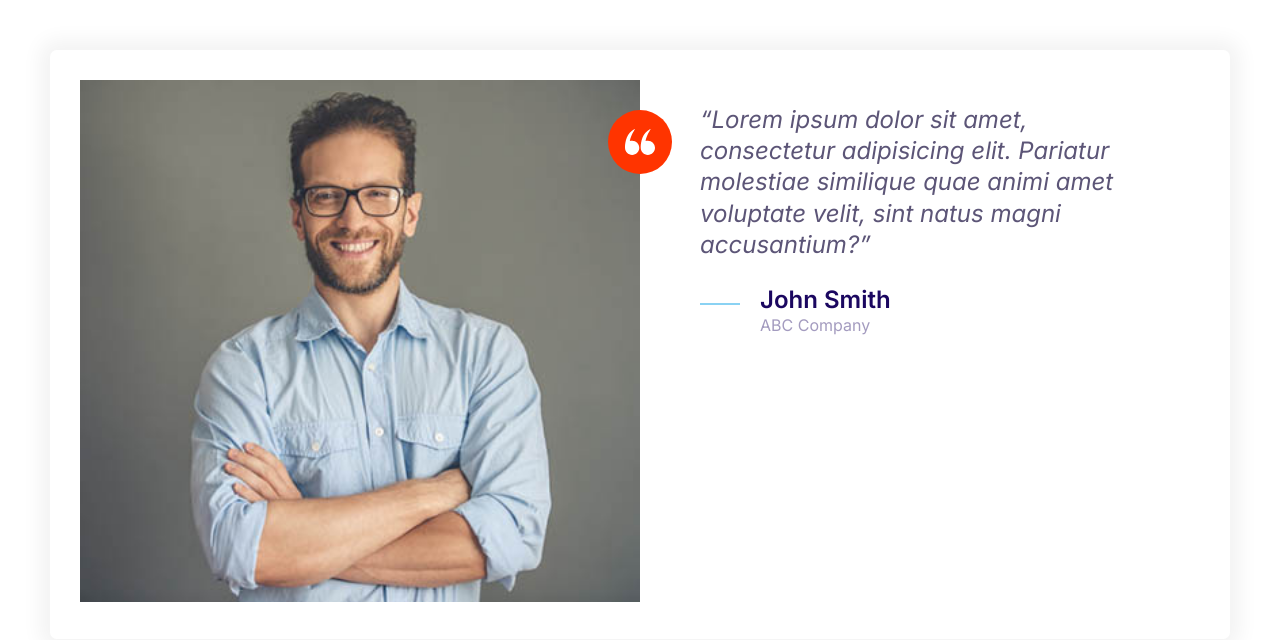
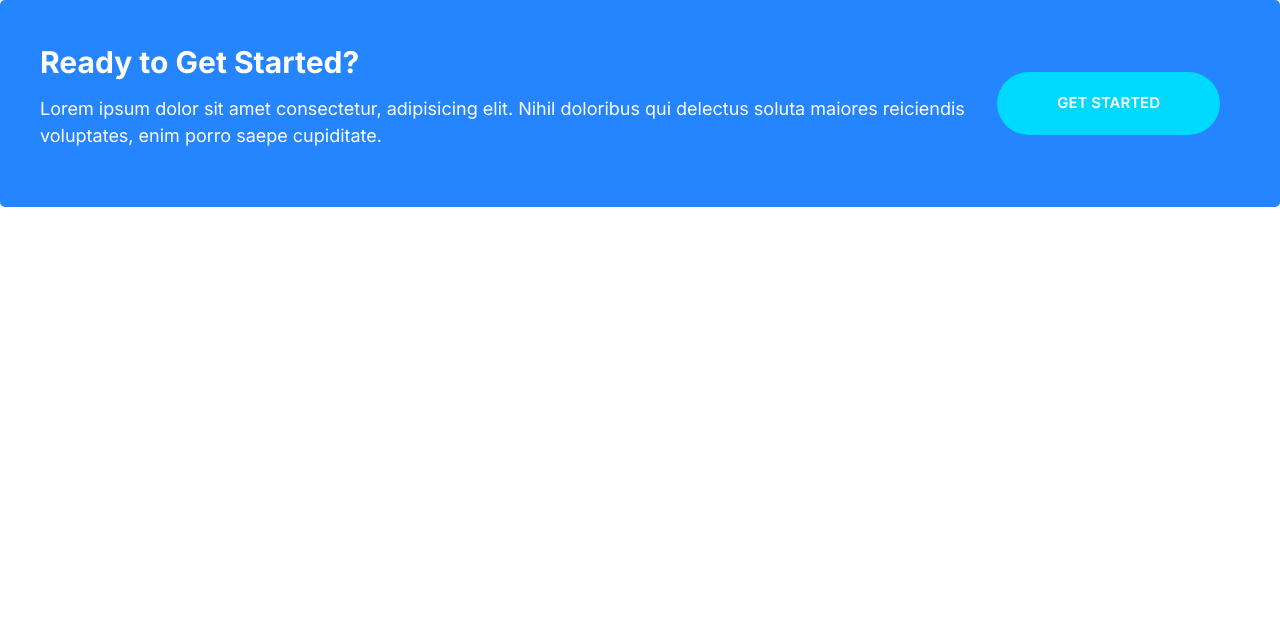
Before and after one commit to marcobgh/moshify, a plain HTML site: page index.html in a window 1280 px wide. Drawn offline with Linux system fonts and the light colour scheme.

Commit message:
Building the callout component

```diff
--- a/css/styles.css
+++ b/css/styles.css
@@ -244,6 +244,11 @@ a {
 .btn--outline:hover {
     background: var(--color-headings);
     color: #fff;
+}
+
+.btn--long {
+    padding-left: 6rem;
+    padding-right: 6rem;
 }
 
 .btn--block {
@@ -502,3 +507,45 @@ a {
         margin-left: 6rem;
     }
 }
+
+/* Callouts */
+
+.callout {
+    padding: 4rem;
+    border-radius: 5px;
+}
+
+.callout__content {
+    text-align: center;
+}
+
+.callout--primary {
+    background: var(--color-primary);
+    color: #fff;
+}
+
+.callout--heading {
+    color: #fff;
+    margin-top: 0;
+    font-size: 3rem;
+}
+
+.callout .btn {
+    align-self: center;
+    justify-self: center;
+}
+
+@media screen and (min-width: 768px) {
+    .callout .grid--1x2 {
+        grid-template-columns: 1fr auto;
+    }
+
+    .callout__content {
+        text-align: left;
+    }
+
+    .callout .btn {
+        justify-self: start;
+        margin: 0 2rem
+    }
+}
--- a/index.html
+++ b/index.html
@@ -10,33 +10,14 @@
     <link rel="stylesheet" href="css/normalize.css">
     <link rel="stylesheet" href="css/styles.css">
 </head>
-<body style="padding: 5rem;">
-    <div class="card testimonial">
+<body>
+    <div class="callout callout--primary">
         <div class="grid grid--1x2">
-            <div class="testimonial__image">
-                <img src="images/testimonial.jpg" alt="Happy smiling costumer">
-                <span class="icon-container icon-container--accent">
-                    <svg class="icon icon--white icon--small">
-                        <use xlink:href="images/sprite.svg#quotes"></use>
-                    </svg>
-                </span>
+            <div class="callout__content">
+                <h2 class="callout--heading">Ready to Get Started?</h2>
+                <p>Lorem ipsum dolor sit amet consectetur, adipisicing elit. Nihil doloribus qui delectus soluta maiores reiciendis voluptates, enim porro saepe cupiditate.</p>
             </div>
-            <blockquote class="quote">
-                <p class="quote__text">Lorem ipsum dolor sit amet, consectetur adipisicing elit. Pariatur molestiae similique quae animi amet voluptate velit, sint natus magni accusantium?</p>
-                <footer>
-                    <div class="media">
-                        <div class="media__image">
-                            <svg class="icon icon--primary quote__line">
-                                <use xlink:href="images/sprite.svg#line"></use>
-                            </svg>
-                        </div>
-                        <div class="media__body">
-                            <h3 class="media__title quote__author">John Smith</h3>
-                            <p class="quote__company">ABC Company</p>
-                        </div>
-                    </div>
-                </footer>
-            </blockquote>
+            <a href="#" class="btn btn--secondary btn--long">Get Started</a>
         </div>
     </div>
 </body>
```
Also changed, not shown: components/callouts.html (added, +9 -0 lines).
